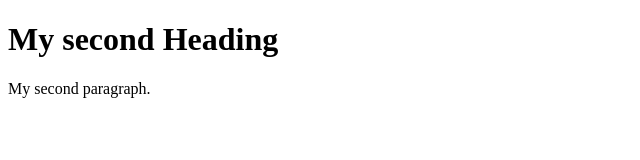
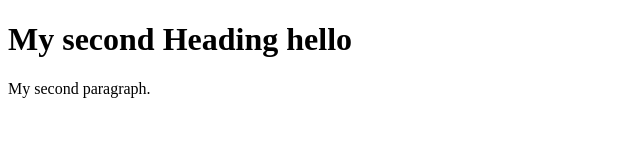
Before and after one commit to GitCodeBart/GitCodeBart.GitHub.io, a plain HTML site: page index.html in a window 1280 px wide. Shown: the whole page, without its empty margins (0-640 px from the left). Drawn offline with Linux system fonts and the light colour scheme.

Commit message:
a test commit from codespaces

```diff
--- a/index.html
+++ b/index.html
@@ -2,7 +2,7 @@
 <html>
 <body>
 
-<h1>My second Heading</h1>
+<h1>My second Heading hello</h1>
 
 <p>My second paragraph.</p>
 
```
